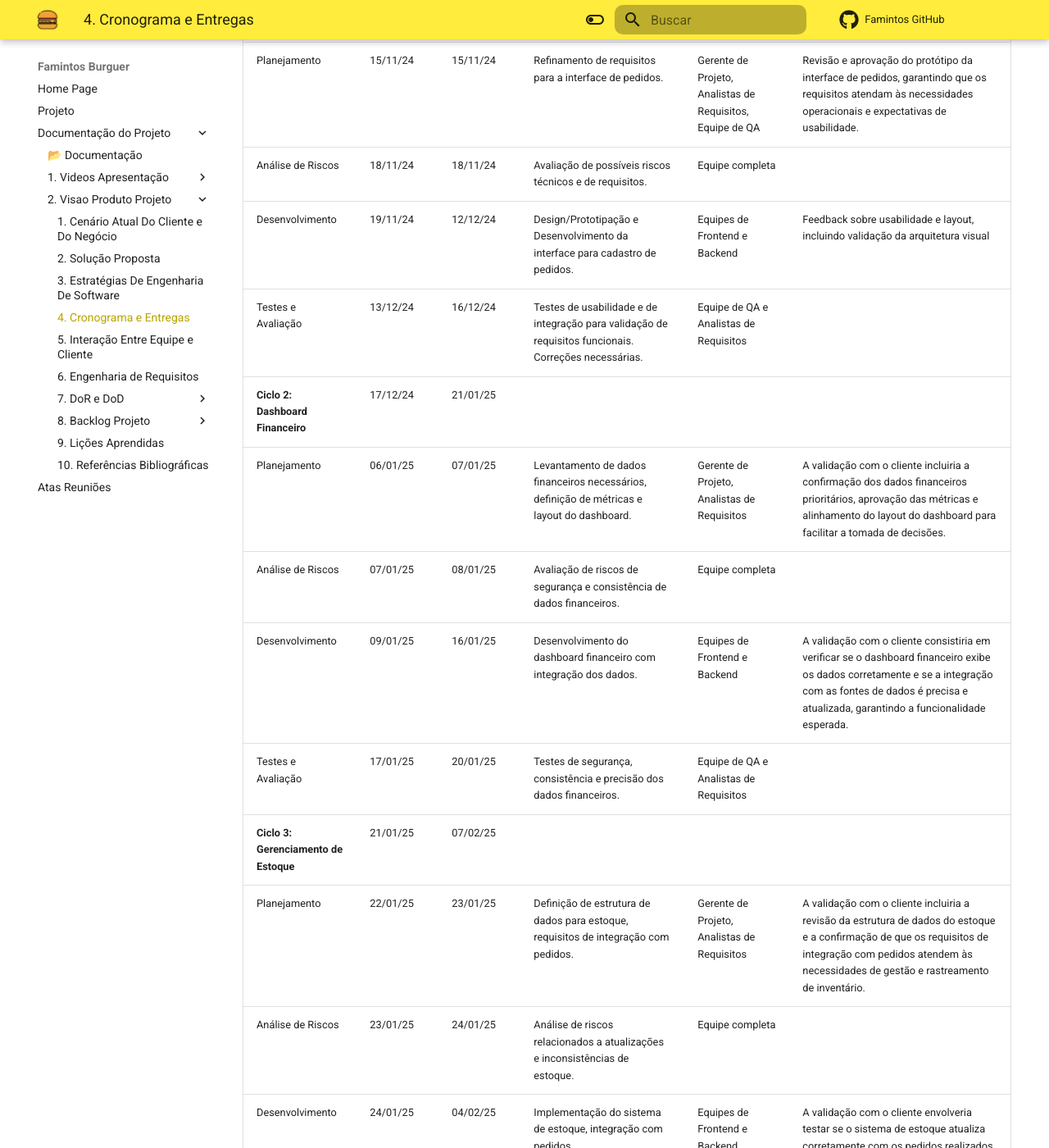
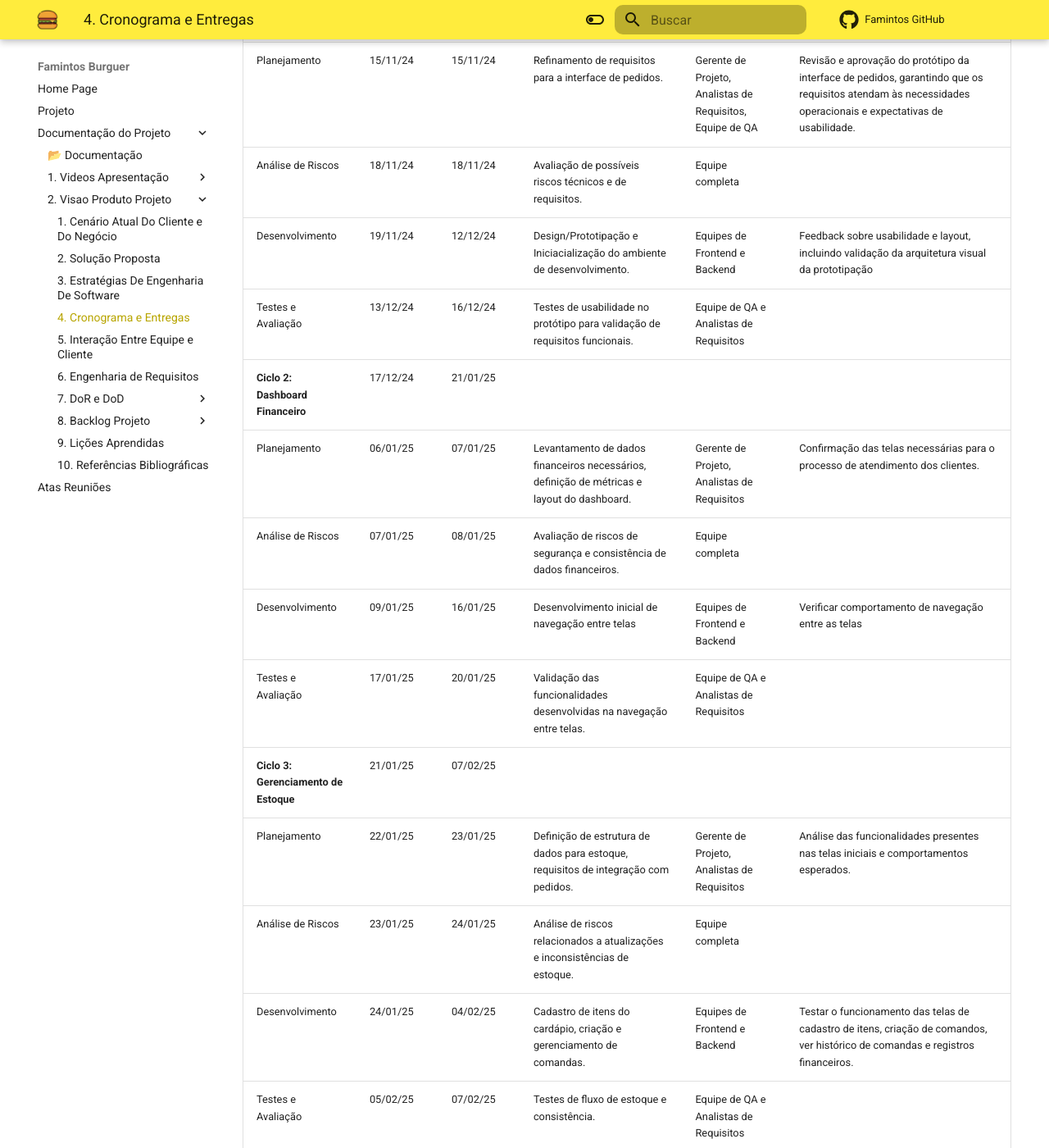
Before and after one commit to mdsreq-fga-unb/2024.2-T01-FamintosBurguer, an MkDocs documentation site: the page built from docs/ProdutoProjeto/2. Visao Produto Projeto/4_Cronograma.md, in a window 1280 px wide and 1400 px high, scrolled down 501 px. Shown: the whole window at 82% size. Built offline with MkDocs 1.6.1 and Material for MkDocs 9.7.7, drawn with Linux system fonts in a browser that asks for light colours; comment, search, counter and statistics services are not loaded; some of the changed text lies outside the part shown.

Commit message:
docs: Atualizando cronograma apos recesso

```diff
--- a/docs/ProdutoProjeto/2. Visao Produto Projeto/4_Cronograma.md
+++ b/docs/ProdutoProjeto/2. Visao Produto Projeto/4_Cronograma.md
@@ -15,17 +15,17 @@ A partir da estratégia de desenvolvimento de software estabelecida, tem-se a se
 | **Ciclo 1:**<br> **Interface de Pedidos** | 14/11/24   | 17/12/24 | | | |
 | Planejamento | 15/11/24   | 15/11/24   | Refinamento de requisitos para a interface de pedidos. | Gerente de Projeto, Analistas de Requisitos, Equipe de QA | Revisão e aprovação do protótipo da interface de pedidos, garantindo que os requisitos atendam às necessidades operacionais e expectativas de usabilidade. |
 | Análise de Riscos | 18/11/24 | 18/11/24 | Avaliação de possíveis riscos técnicos e de requisitos. | Equipe completa | |
-| Desenvolvimento  | 19/11/24 | 12/12/24 | Design/Prototipação e Desenvolvimento da interface para cadastro de pedidos. | Equipes de Frontend e Backend | Feedback sobre usabilidade e layout, incluindo validação da arquitetura visual |
-| Testes e Avaliação | 13/12/24 | 16/12/24 | Testes de usabilidade e de integração para validação de requisitos funcionais. Correções necessárias. | Equipe de QA e Analistas de Requisitos | |
+| Desenvolvimento  | 19/11/24 | 12/12/24 | Design/Prototipação e Iniciacialização do ambiente de desenvolvimento. | Equipes de Frontend e Backend | Feedback sobre usabilidade e layout, incluindo validação da arquitetura visual da prototipação|
+| Testes e Avaliação | 13/12/24 | 16/12/24 | Testes de usabilidade no protótipo para validação de requisitos funcionais.| Equipe de QA e Analistas de Requisitos | |
 | **Ciclo 2:**<br> **Dashboard Financeiro** | 17/12/24   | 21/01/25 | | | |
-| Planejamento | 06/01/25   | 07/01/25   | Levantamento de dados financeiros necessários, definição de métricas e layout do dashboard. | Gerente de Projeto, Analistas de Requisitos | A validação com o cliente incluiria a confirmação dos dados financeiros prioritários, aprovação das métricas e alinhamento do layout do dashboard para facilitar a tomada de decisões. |
+| Planejamento | 06/01/25   | 07/01/25   | Levantamento de dados financeiros necessários, definição de métricas e layout do dashboard. | Gerente de Projeto, Analistas de Requisitos | Confirmação das telas necessárias para o processo de atendimento dos clientes.|
 | Análise de Riscos | 07/01/25   | 08/01/25   | Avaliação de riscos de segurança e consistência de dados financeiros. | Equipe completa | |
-| Desenvolvimento | 09/01/25   | 16/01/25   | Desenvolvimento do dashboard financeiro com integração dos dados. | Equipes de Frontend e Backend | A validação com o cliente consistiria em verificar se o dashboard financeiro exibe os dados corretamente e se a integração com as fontes de dados é precisa e atualizada, garantindo a funcionalidade esperada. |
-| Testes e Avaliação   | 17/01/25   | 20/01/25   | Testes de segurança, consistência e precisão dos dados financeiros. | Equipe de QA e Analistas de Requisitos  | |
+| Desenvolvimento | 09/01/25   | 16/01/25   | Desenvolvimento inicial de navegação entre telas | Equipes de Frontend e Backend | Verificar comportamento de navegação entre as telas |
+| Testes e Avaliação   | 17/01/25   | 20/01/25   | Validação das funcionalidades desenvolvidas na navegação entre telas. | Equipe de QA e Analistas de Requisitos  | |
 | **Ciclo 3:**<br> **Gerenciamento de Estoque** | 21/01/25   | 07/02/25 | | | |
-| Planejamento | 22/01/25   | 23/01/25   | Definição de estrutura de dados para estoque, requisitos de integração com pedidos. | Gerente de Projeto, Analistas de Requisitos | A validação com o cliente incluiria a revisão da estrutura de dados do estoque e a confirmação de que os requisitos de integração com pedidos atendem às necessidades de gestão e rastreamento de inventário. |
+| Planejamento | 22/01/25   | 23/01/25   | Definição de estrutura de dados para estoque, requisitos de integração com pedidos. | Gerente de Projeto, Analistas de Requisitos | Análise das funcionalidades presentes nas telas iniciais e comportamentos esperados. |
 | Análise de Riscos | 23/01/25   | 24/01/25   | Análise de riscos relacionados a atualizações e inconsistências de estoque. | Equipe completa | |
-| Desenvolvimento | 24/01/25   | 04/02/25   | Implementação do sistema de estoque, integração com pedidos. | Equipes de Frontend e Backend | A validação com o cliente envolveria testar se o sistema de estoque atualiza corretamente com os pedidos realizados, assegurando a precisão dos níveis de estoque e o funcionamento integrado entre os módulos. |
+| Desenvolvimento | 24/01/25   | 04/02/25   | Cadastro de itens do cardápio, criação e gerenciamento de comandas. | Equipes de Frontend e Backend | Testar o funcionamento das telas de cadastro de itens, criação de comandos, ver histórico de comandas e registros financeiros. |
 | Testes e Avaliação   | 05/02/25   | 07/02/25   | Testes de fluxo de estoque e consistência. | Equipe de QA e Analistas de Requisitos | |
 | **Entrega Final e Revisões** | 07/02/25   | 13/02/25 | | | |
 | Revisão Final e Documentação | 10/02/25   | 13/02/25   | Finalização e ajustes finais para entregar o MVP. Preparação para apresentação do sistema completo. | Equipe completa | A validação com o cliente nesta etapa envolveria a aprovação final do sistema completo, conferindo se todos os requisitos foram atendidos conforme o escopo acordado, e a confirmação de que a documentação final está completa e clara para a entrega oficial. |
```
